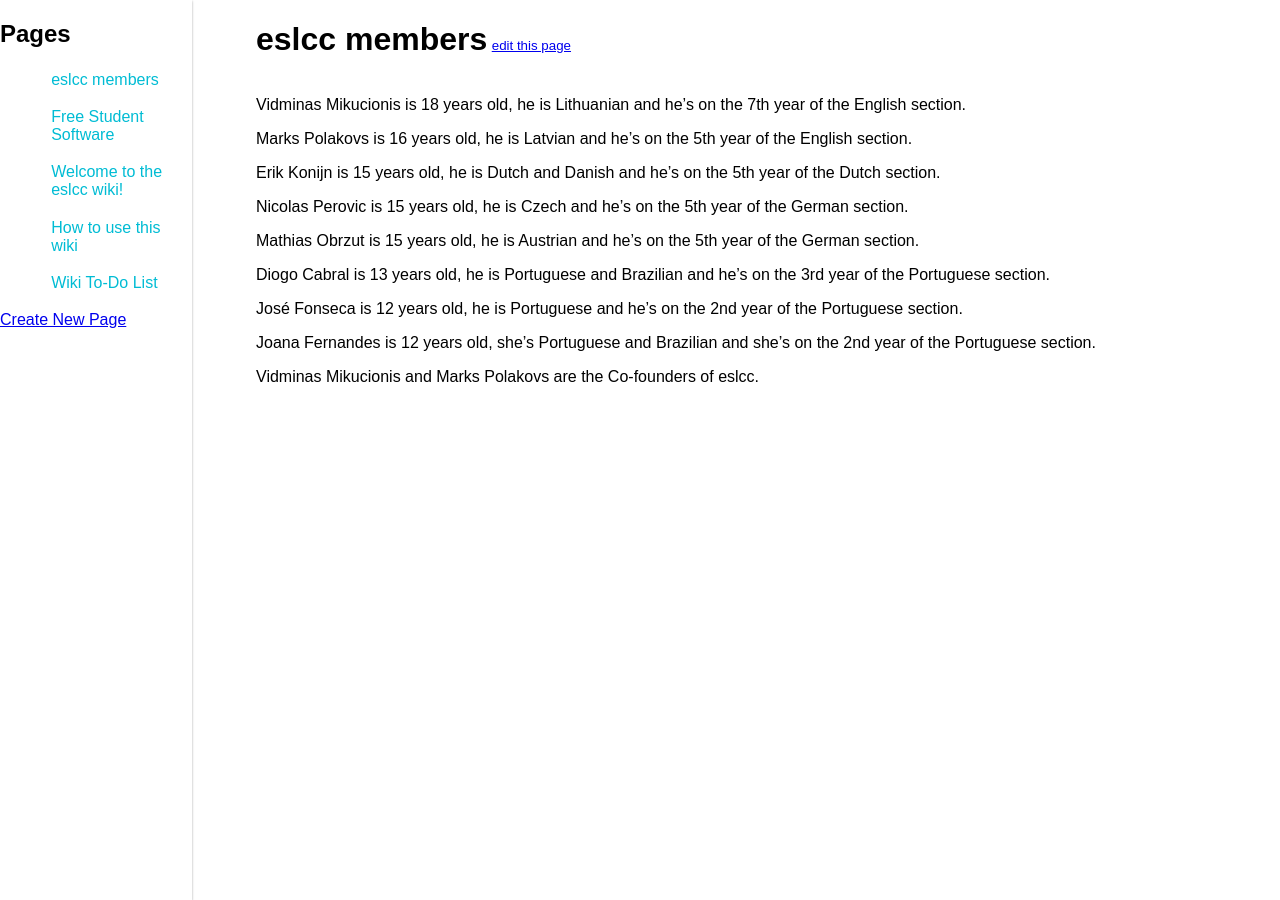
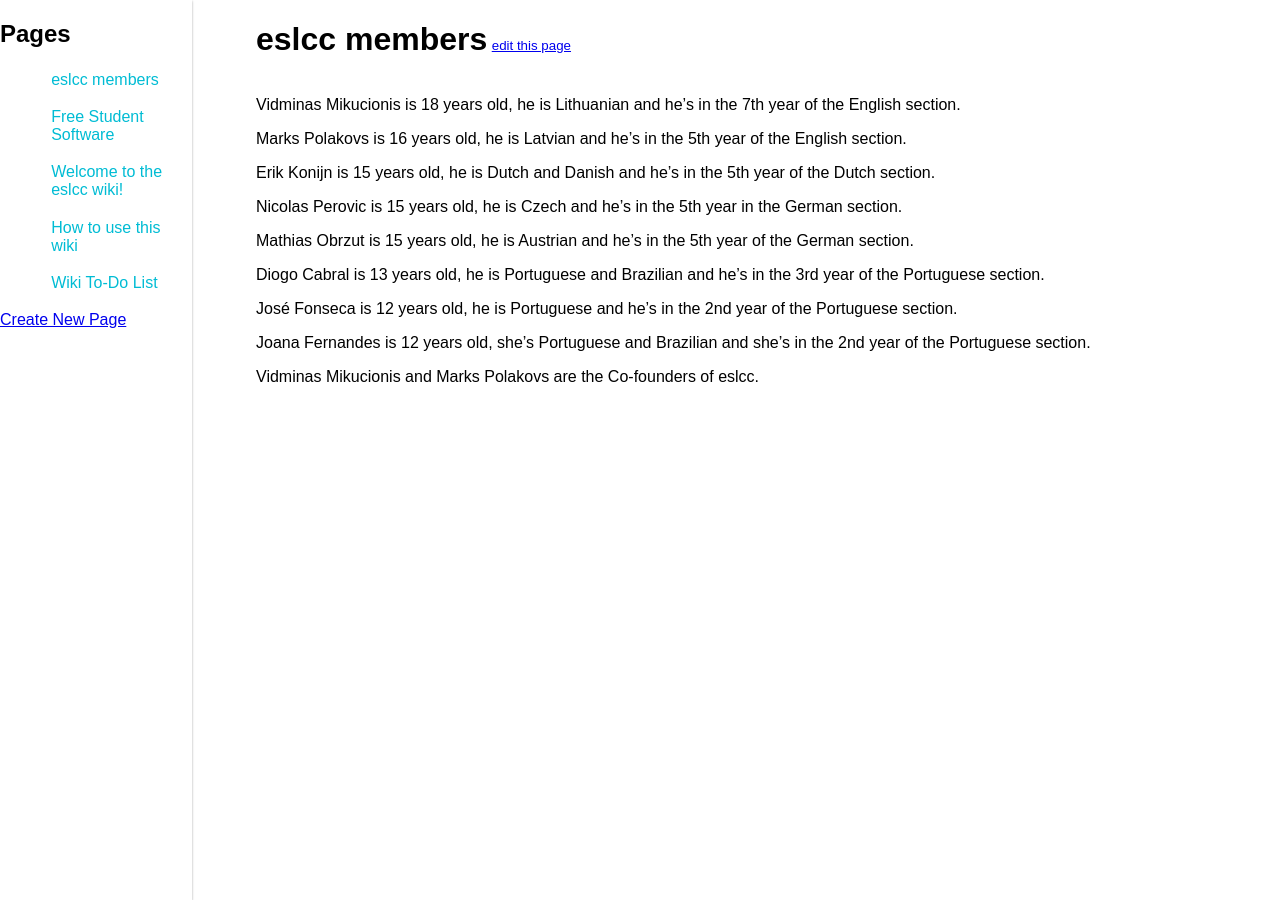
Before and after one commit to eslcc/wiki, a Jekyll site: the page built from pages/eslcc_members.md, in a window 1280 px wide. Built offline with Jekyll 4.4.1, drawn with Linux system fonts in a browser that asks for light colours.

```diff
--- a/pages/eslcc_members.md
+++ b/pages/eslcc_members.md
@@ -2,20 +2,20 @@
 title : eslcc members
 ---
 
-Vidminas Mikucionis is 18 years old, he is Lithuanian and he's on the 7th year of the English section.
+Vidminas Mikucionis is 18 years old, he is Lithuanian and he's in the 7th year of the English section.
 
-Marks Polakovs is 16 years old, he is Latvian and he's on the 5th year of the English section.
+Marks Polakovs is 16 years old, he is Latvian and he's in the 5th year of the English section.
 
-Erik Konijn is 15 years old, he is Dutch and Danish and he's on the 5th year of the Dutch section.
+Erik Konijn is 15 years old, he is Dutch and Danish and he's in the 5th year of the Dutch section.
 
-Nicolas Perovic is 15 years old, he is Czech and he's on the 5th year of the German section.
+Nicolas Perovic is 15 years old, he is Czech and he's in the 5th year in the German section.
 
-Mathias Obrzut is 15 years old, he is Austrian and he's on the 5th year of the German section.
+Mathias Obrzut is 15 years old, he is Austrian and he's in the 5th year of the German section.
 
-Diogo Cabral is 13 years old, he is Portuguese and Brazilian and he's on the 3rd year of the Portuguese section.
+Diogo Cabral is 13 years old, he is Portuguese and Brazilian and he's in the 3rd year of the Portuguese section.
 
-José Fonseca is 12 years old, he is Portuguese and he's on the 2nd year of the Portuguese section.
+José Fonseca is 12 years old, he is Portuguese and he's in the 2nd year of the Portuguese section.
 
-Joana Fernandes is 12 years old, she's Portuguese and Brazilian and she's on the 2nd year of the Portuguese section.
+Joana Fernandes is 12 years old, she's Portuguese and Brazilian and she's in the 2nd year of the Portuguese section.
 
 Vidminas Mikucionis and Marks Polakovs are the Co-founders of eslcc.
```
